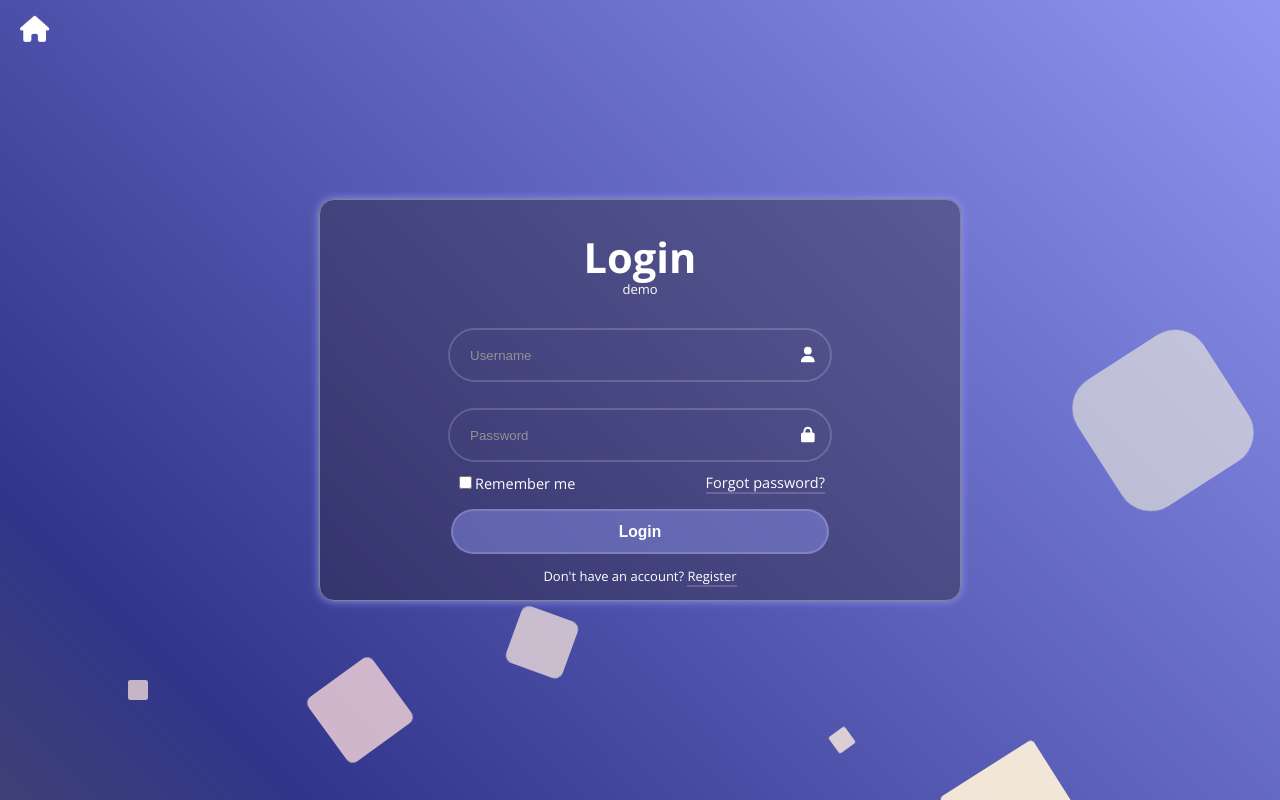
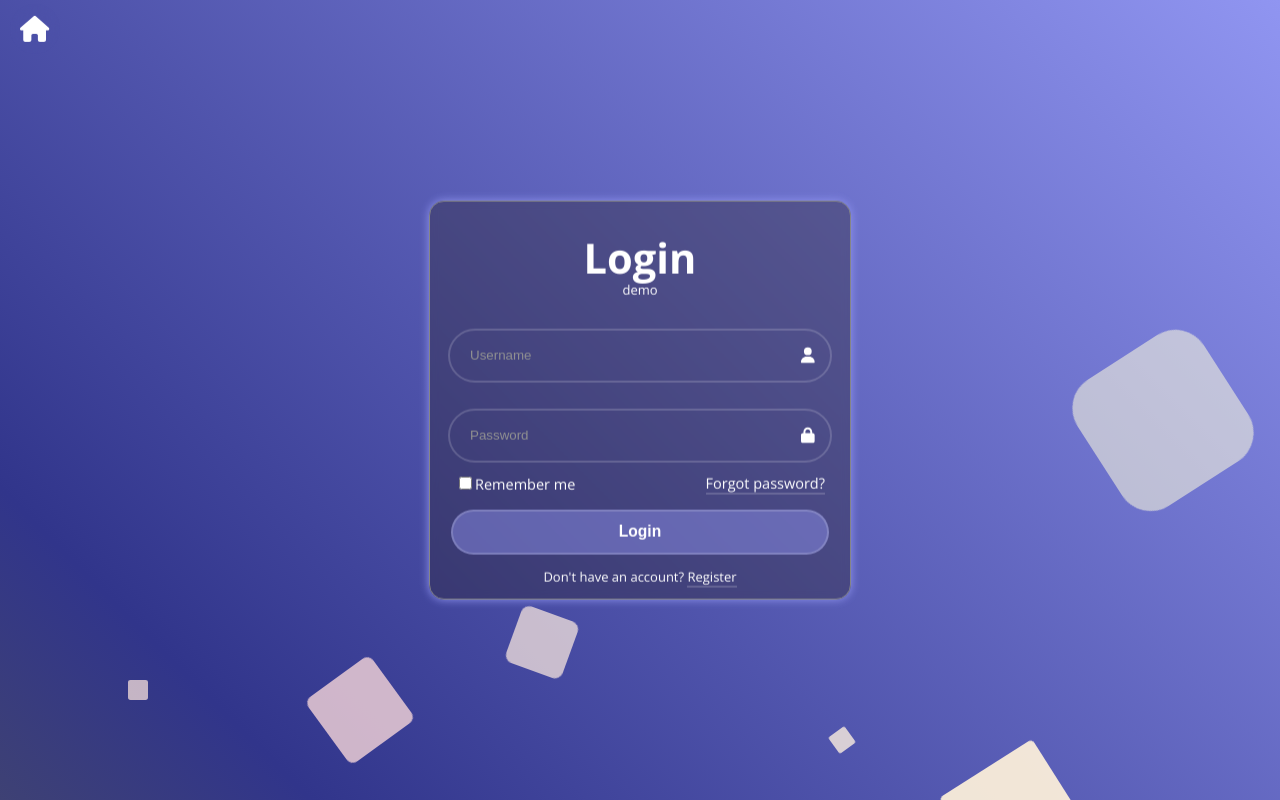
Before and after one commit to redakker/css, a Vue app: page /css/login in a window 1280 px wide. Built offline with nearby package versions, Linux system fonts and the light colour scheme; a web font is replaced by a local one.

Commit message:
Login dimension fix

```diff
--- a/src/components/Login.vue
+++ b/src/components/Login.vue
@@ -67,8 +67,8 @@ function showPassword() {
     display: flex;
     justify-content: center;
     align-items: center;
-    width: 50%;
-    height: 50%;
+    max-width: 50%;
+    max-height: 90%;
     position: absolute;
     top: 50vh;
     left: 50vw;
```
